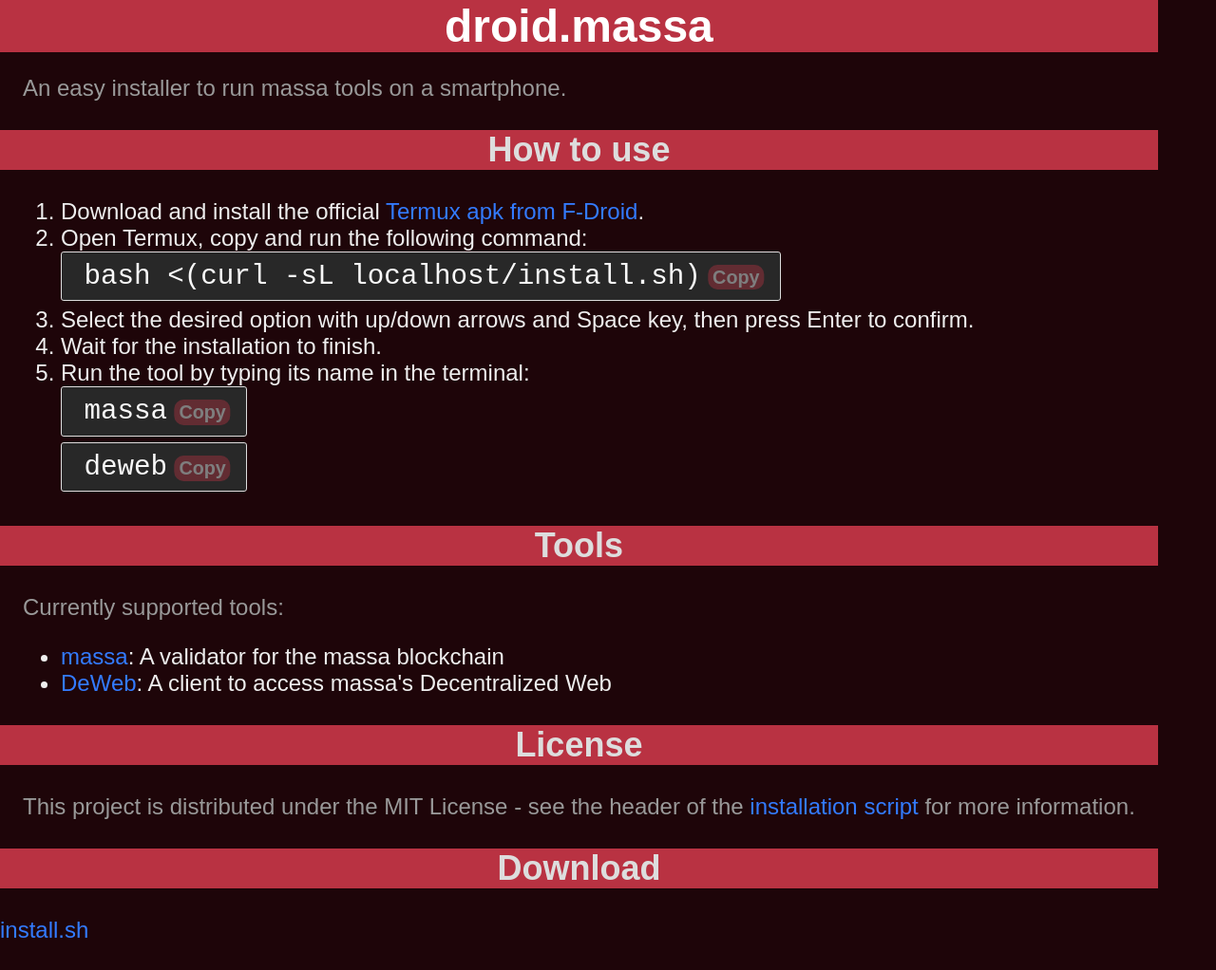
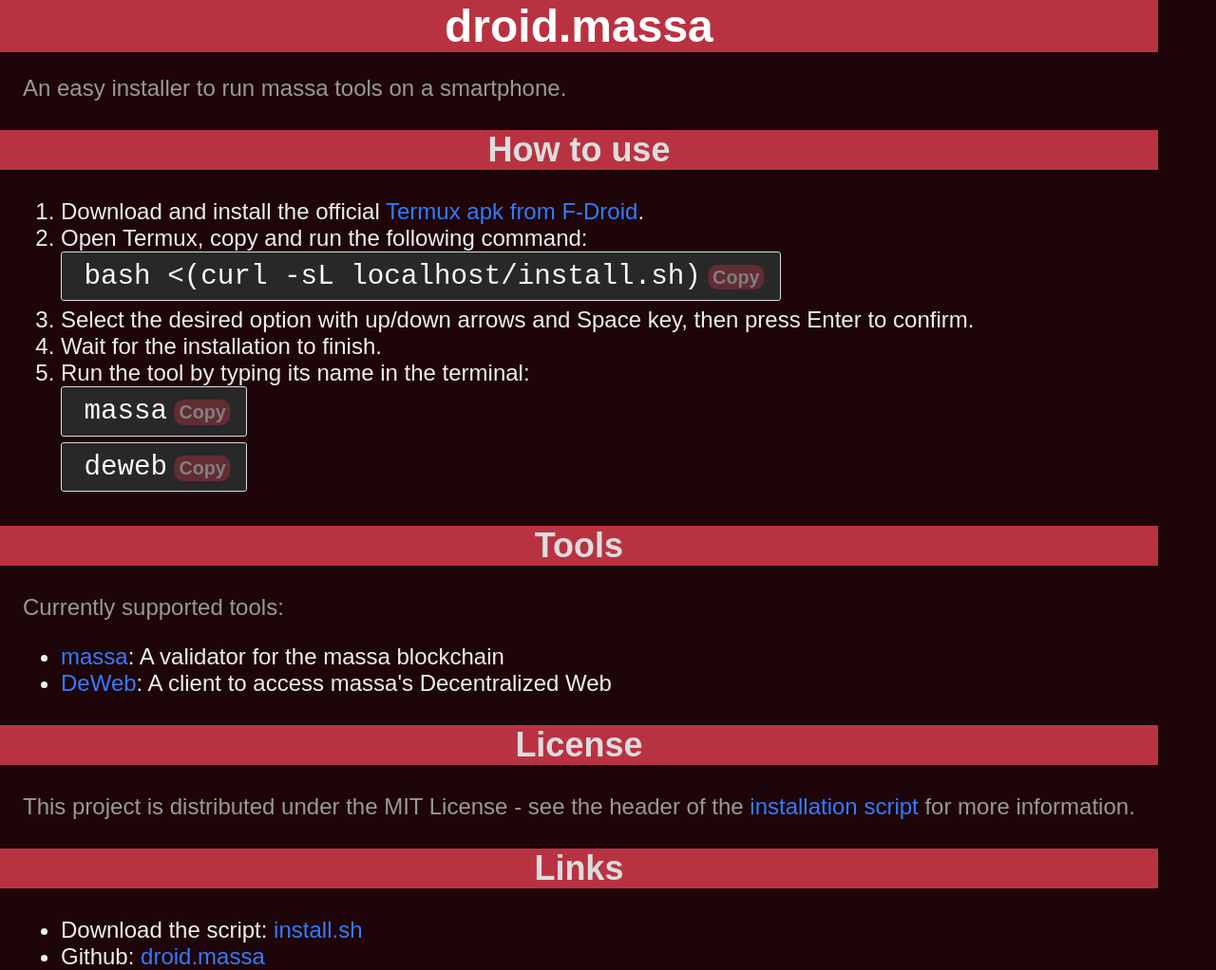
Before and after one commit to Soulthym/droid.massa, a plain HTML site: page src/index.html in a window 1280 px wide. Shown: the whole page at 95% size. Before the commit the page ends 994 px from the top, so only its background shows below. Drawn offline with Linux system fonts and the light colour scheme.

Commit message:
added github link

```diff
--- a/src/index.html
+++ b/src/index.html
@@ -170,8 +170,11 @@
     This project is distributed under the MIT License - see the header of the <a href="./install.sh">installation
       script</a> for more information.
   </p>
-  <h2>Download</h2>
-  <a href="./install.sh">install.sh</a>
+  <h2>Links</h2>
+  <ul>
+    <li>Download the script: <a href="./install.sh">install.sh</a></li>
+    <li>Github: <a href="https://github.com/Soulthym/droid.massa">droid.massa</a></li>
+  </ul>
 </body>
 
 </html>
```
